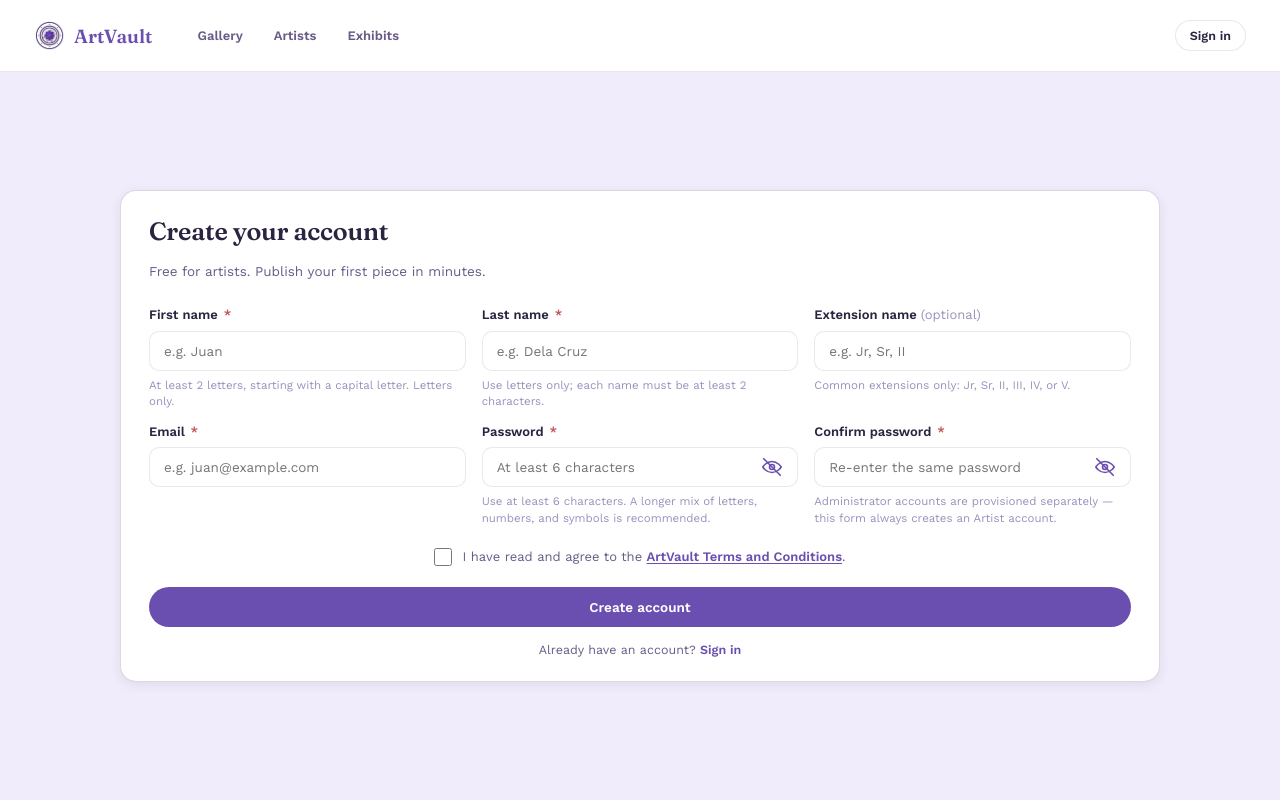
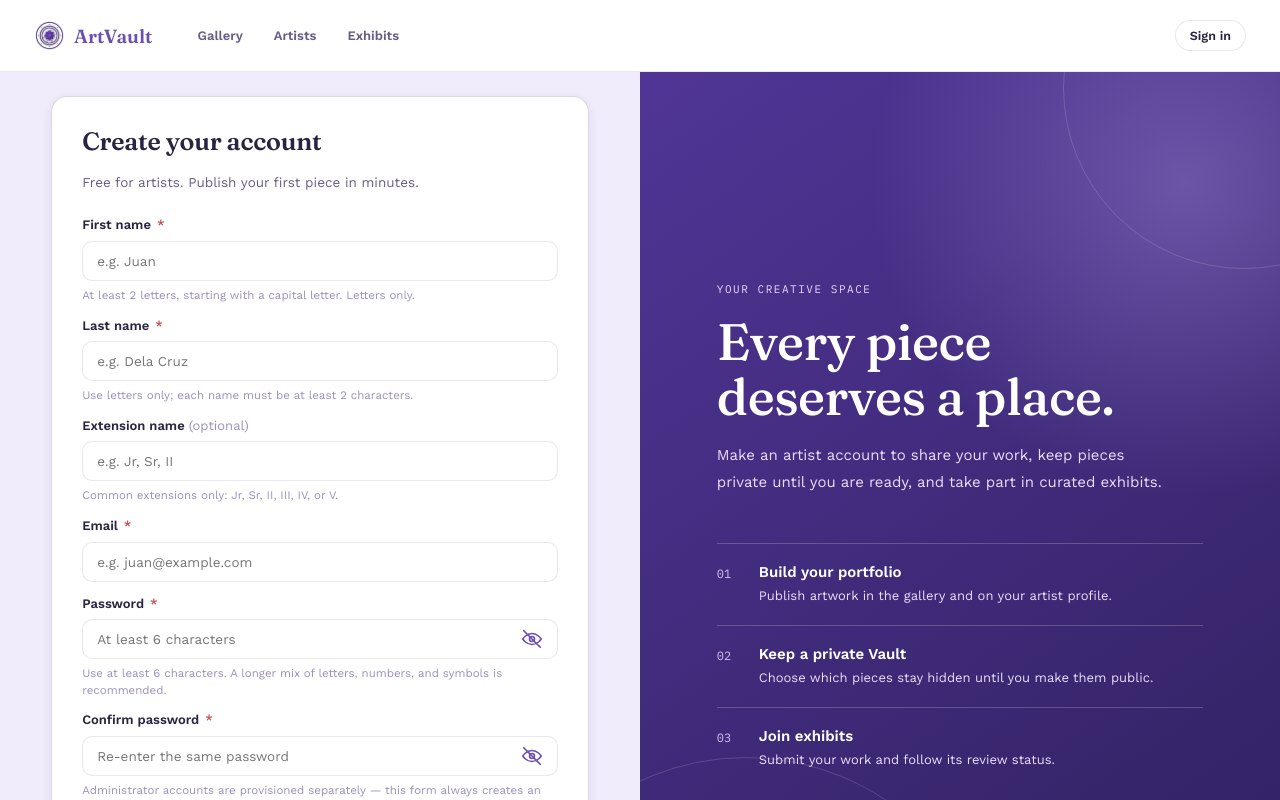
Before and after one commit to JoyGaspel/ArtVault-Art-Gallery-Management-Exhibition-System-, a React (Vite) app in the folder artvault-mern/client/: page /signup in a window 1280 px wide. Shown: the top 800 px of the page. Built offline with nearby package versions, Linux system fonts and the light colour scheme; no server answers.

Commit message:
Use vertical signup form with desktop welcome panel

```diff
--- a/artvault-mern/client/src/pages/Signup.jsx
+++ b/artvault-mern/client/src/pages/Signup.jsx
@@ -172,6 +172,7 @@ export default function Signup() {
   return (
     <div className="auth-page signup-page">
       <AuthNav active="signup" />
+      <div className="signup-layout">
       <div className="signup-content" style={{ minHeight: 'calc(100vh - 72px)', display: 'flex', alignItems: 'center', justifyContent: 'center', padding: 24, background: 'var(--lilac-soft)' }}>
       <div className="form-card signup-card" style={{ width: '100%' }}>
         {confirmationSent ? (
@@ -272,6 +273,19 @@ export default function Signup() {
         )}
       </div>
       </div>
+      <aside className="signup-showcase" aria-label="What you can do with ArtVault">
+        <div className="signup-showcase-content">
+          <span className="signup-showcase-kicker">Your creative space</span>
+          <h2>Every piece deserves a place.</h2>
+          <p>Make an artist account to share your work, keep pieces private until you are ready, and take part in curated exhibits.</p>
+          <div className="signup-showcase-features">
+            <div><span>01</span><div><strong>Build your portfolio</strong><p>Publish artwork in the gallery and on your artist profile.</p></div></div>
+            <div><span>02</span><div><strong>Keep a private Vault</strong><p>Choose which pieces stay hidden until you make them public.</p></div></div>
+            <div><span>03</span><div><strong>Join exhibits</strong><p>Submit your work and follow its review status.</p></div></div>
+          </div>
+        </div>
+      </aside>
+      </div>
       {termsOpen && <TermsModal onClose={closeTerms} />}
     </div>
   );
--- a/artvault-mern/client/src/styles/global.css
+++ b/artvault-mern/client/src/styles/global.css
@@ -340,23 +340,36 @@ button, input, textarea, select{ font-family:inherit; }
 .gate-demo{ display:none; }
 .back-link{ display:none !important; }
 .signup-content{ align-items:center !important; overflow-y:auto; }
-.signup-card{ max-width:760px !important; padding:24px 30px; }
+.signup-card{ max-width:540px !important; padding:24px 30px; }
 .signup-card h1{ font-size:25px !important; }
-.signup-form{ display:grid; grid-template-columns:repeat(2, minmax(0, 1fr)); column-gap:18px; row-gap:0; }
+.signup-form{ display:grid; grid-template-columns:minmax(0, 1fr); row-gap:0; }
 .signup-form .field{ margin-bottom:13px; }
-.signup-form .hint{ font-size:10.5px; margin-top:4px; line-height:1.35; }
+.signup-form .hint{ font-size:11.5px; margin-top:5px; line-height:1.45; }
 .signup-card .required-feedback{ margin-top:5px; color:#b33a4b; font-size:11.5px; line-height:1.35; }
 .signup-card input[aria-invalid="true"]{ border-color:#d86b78; box-shadow:0 0 0 2px rgba(216,107,120,.12); }
-.signup-form .field:nth-child(3),
-.signup-form .field:nth-child(4){ grid-column:span 1; }
-.signup-form .field:nth-child(5),
-.signup-form .field:nth-child(6){ grid-column:span 1; }
 .signup-form > button{ grid-column:1 / -1; margin-top:3px; }
 .signup-card > .gate-switch{ margin-top:14px; }
+.signup-layout{ display:grid; grid-template-columns:minmax(0,1fr) minmax(0,1fr); min-height:calc(100dvh - 72px); }
+.signup-showcase{ position:relative; isolation:isolate; overflow:hidden; display:flex; align-items:center; justify-content:center; min-width:0; padding:clamp(40px,6vw,88px); background:radial-gradient(circle at 85% 12%,rgba(204,180,255,.29),transparent 32%),linear-gradient(145deg,#503596,#2f205e); color:#fff; }
+.signup-showcase::before,.signup-showcase::after{ content:""; position:absolute; z-index:-1; width:360px; height:360px; border:1px solid rgba(255,255,255,.15); border-radius:50%; pointer-events:none; }
+.signup-showcase::before{ top:-165px; right:-145px; }
+.signup-showcase::after{ bottom:-260px; left:-145px; width:500px; height:500px; }
+.signup-showcase-content{ width:100%; max-width:490px; }
+.signup-showcase-kicker{ display:block; margin-bottom:18px; color:#e7d9ff; font:11px 'IBM Plex Mono',monospace; letter-spacing:.14em; text-transform:uppercase; }
+.signup-showcase h2{ max-width:12ch; margin:0 0 18px; font-family:'Fraunces',Georgia,serif; font-size:clamp(34px,4vw,57px); font-weight:500; line-height:1.08; }
+.signup-showcase-content>p{ max-width:48ch; margin:0; color:#e8def9; font-size:15px; line-height:1.75; }
+.signup-showcase-features{ margin-top:clamp(36px,6vh,70px); }
+.signup-showcase-features>div{ display:flex; align-items:flex-start; gap:18px; padding:19px 0; border-top:1px solid rgba(255,255,255,.2); }
+.signup-showcase-features>div>span{ flex:0 0 24px; padding-top:3px; color:#d5c0fa; font:12px 'IBM Plex Mono',monospace; }
+.signup-showcase-features strong{ display:block; margin-bottom:5px; font-size:15px; font-weight:600; }
+.signup-showcase-features p{ margin:0; color:#e8def9; font-size:13px; line-height:1.55; }
+@media (max-width:950px){
+  .signup-layout{ display:block; }
+  .signup-showcase{ display:none; }
+}
 @media (min-width:1100px){
-  .signup-content{ padding:18px 5vw !important; }
-  .signup-card{ max-width:1040px !important; padding:22px 28px; }
-  .signup-form{ grid-template-columns:repeat(3,minmax(0,1fr)); column-gap:16px; }
+  .signup-content{ padding:24px 4vw !important; }
+  .signup-card{ max-width:540px !important; padding:26px 30px; }
   .signup-form > button{ grid-column:1 / -1; }
   .form-card:not(.signup-card){ max-width:1000px; }
   .gallery-grid{ grid-template-columns:repeat(auto-fill, minmax(240px, 1fr)); gap:20px; }
```
